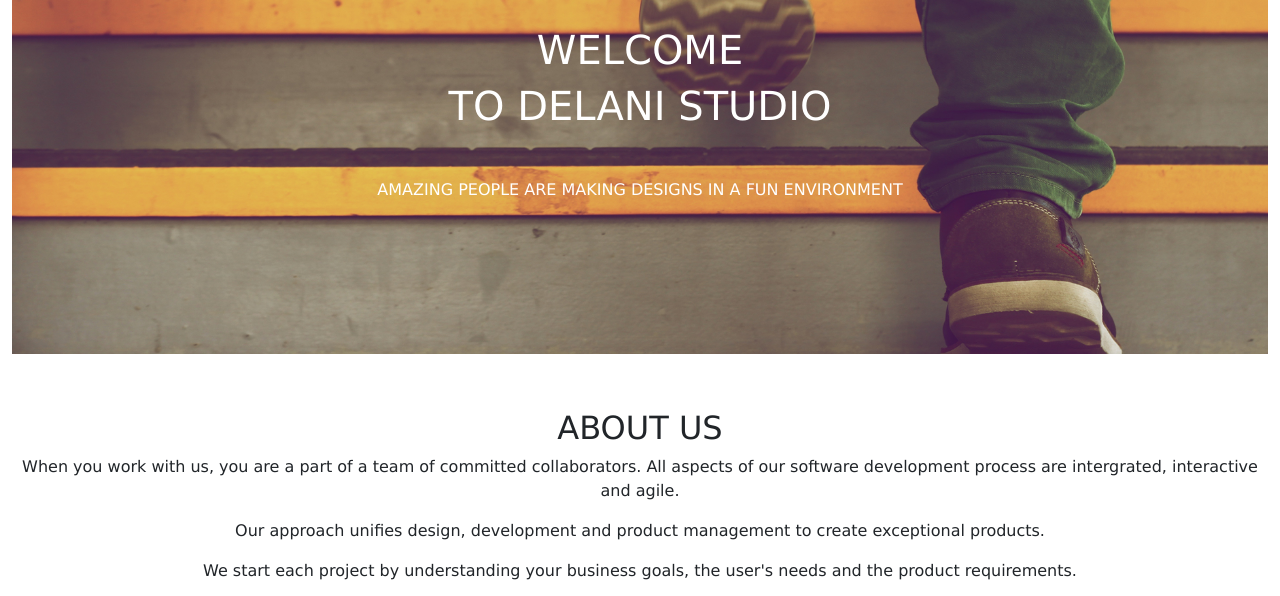
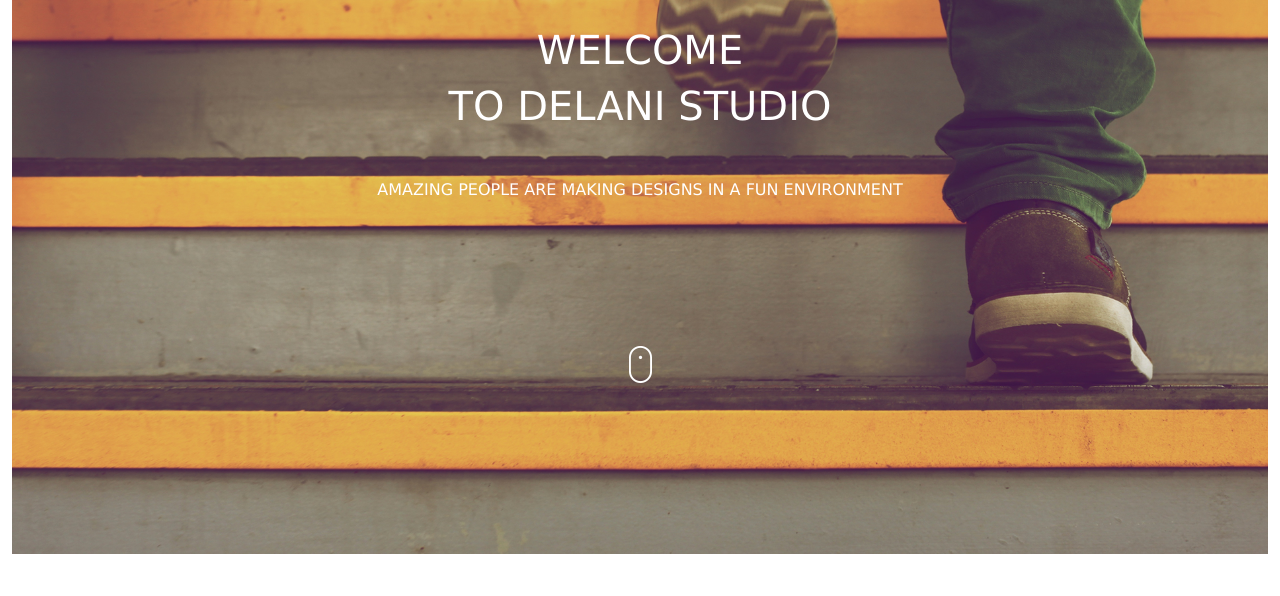
Before and after one commit to mccafee025/Delani-Studio, a plain HTML site: page index.html in a window 1280 px wide. Shown: the part 166-762 px from the top of the page. Drawn offline with nearby package versions, Linux system fonts and the light colour scheme; a script that the page names is missing; a web font is replaced by a local one.

Commit message:
update the mouse icon and also main heading height

```diff
--- a/css/style.css
+++ b/css/style.css
@@ -7,14 +7,14 @@ body{
 }
 
 .main-heading{
-    height: 65vh;
+    height: 90vh;
     background-image: url('/img/h_img.jpeg');
     background-size: cover;
     text-align: center;
 }
 
 #mouse{
-    margin-top: 13rem;
+    margin-top: 8rem;
 }
 
 .aboutTitle{
```
